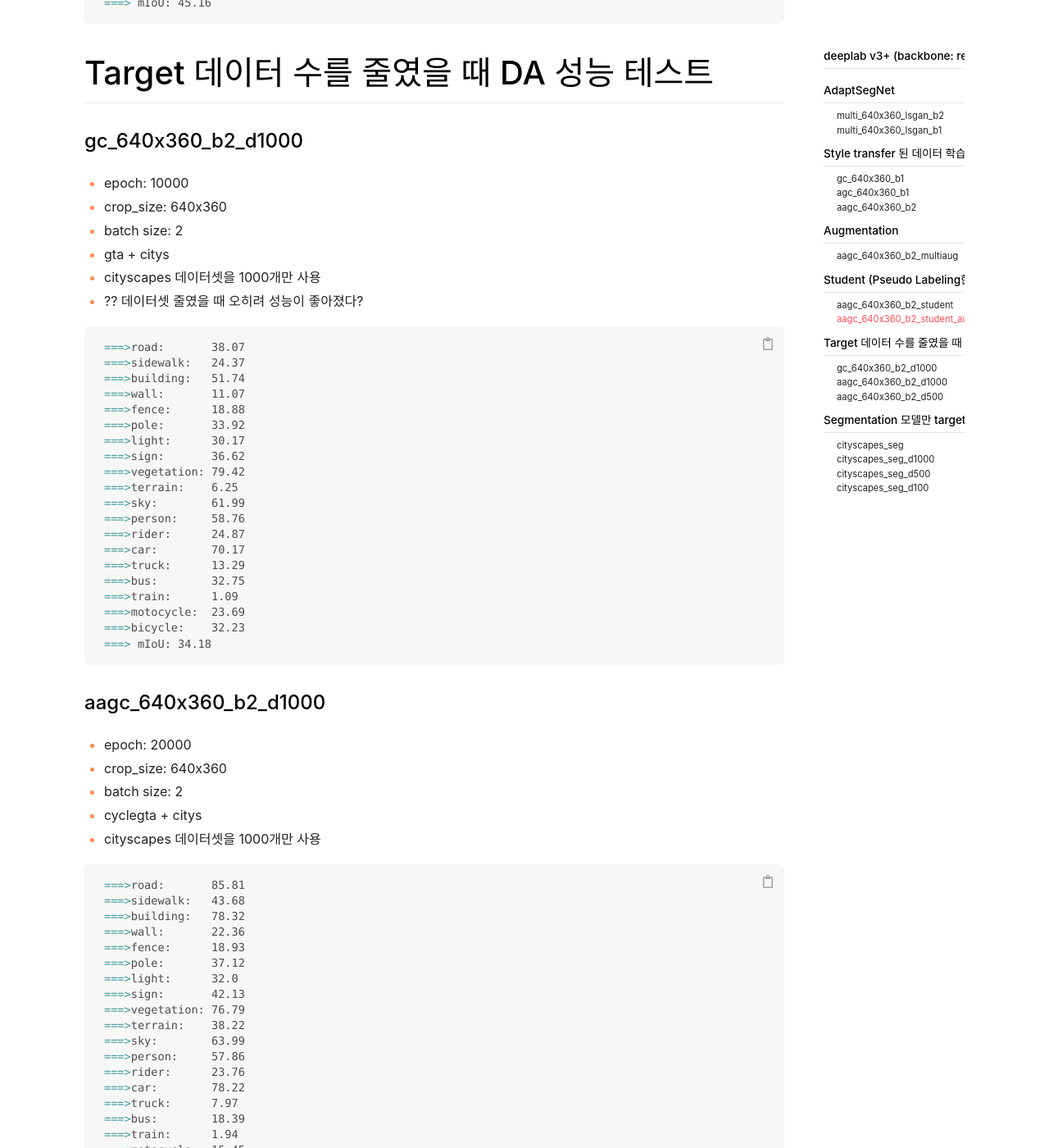
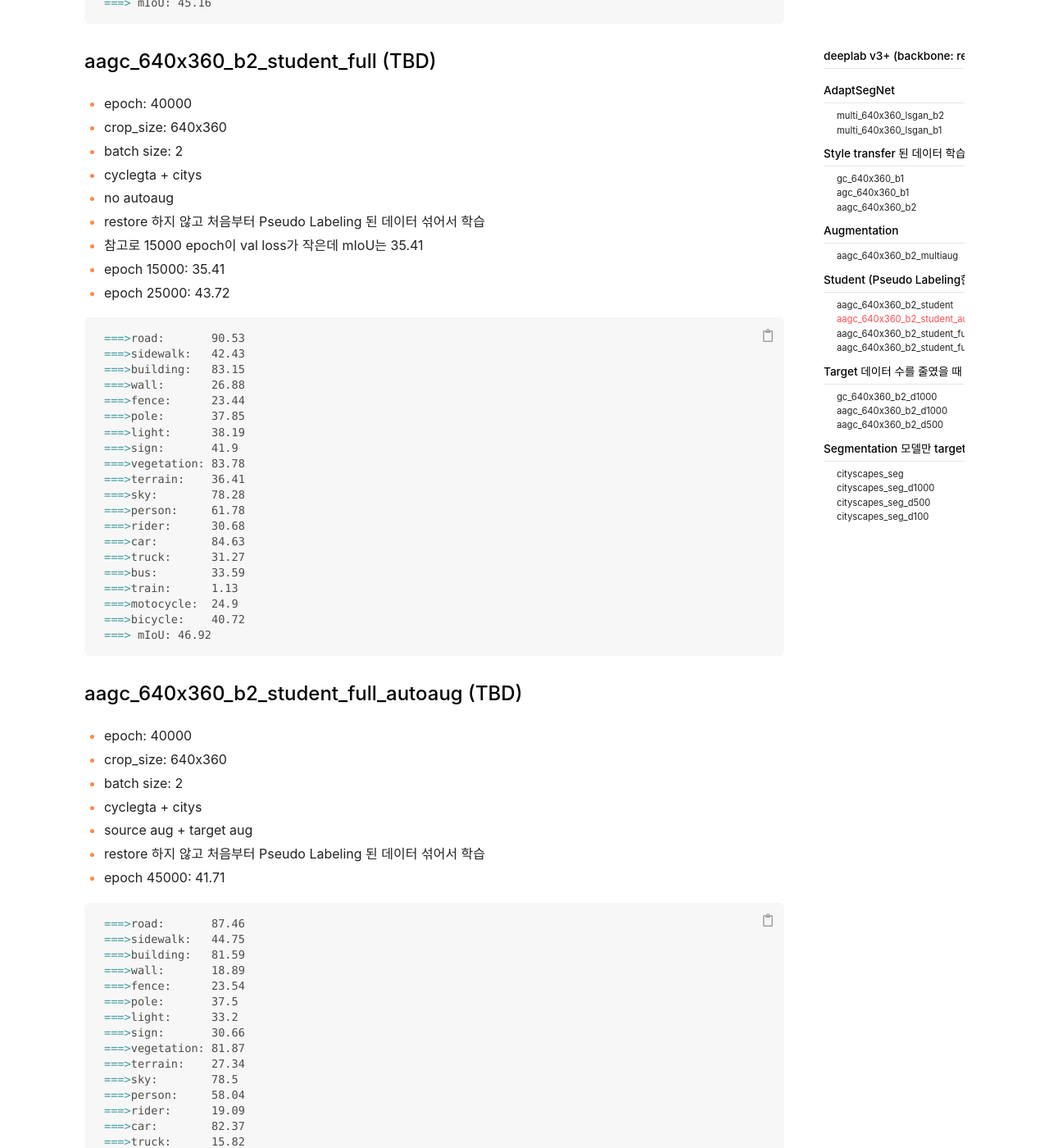
Before and after one commit to onecommit/hi-space.github.io, a Jekyll site: the page built from _posts/21-09-19-paper-eval.md, in a window 1280 px wide and 1400 px high, scrolled down 7857 px. Shown: the whole window at 82% size. Built offline with Jekyll 4.4.1, drawn with Linux system fonts in a browser that asks for light colours; nearby versions of some CDN libraries; comment, search, counter and statistics services are not loaded; some of the changed text lies outside the part shown.

Commit message:
update paper eval

````diff
--- a/_posts/21-09-19-paper-eval.md
+++ b/_posts/21-09-19-paper-eval.md
@@ -346,6 +346,74 @@ python -u ./tools/eval.py \
 ===> mIoU: 45.16
 ```
 
+### aagc_640x360_b2_student_full (TBD)
+
+- epoch: 40000
+- crop_size: 640x360
+- batch size: 2
+- cyclegta + citys
+- no autoaug
+- restore 하지 않고 처음부터 Pseudo Labeling 된 데이터 섞어서 학습
+- 참고로 15000 epoch이 val loss가 작은데 mIoU는 35.41
+- epoch 15000: 35.41
+- epoch 25000: 43.72
+
+```sh
+===>road:       90.53
+===>sidewalk:   42.43
+===>building:   83.15
+===>wall:       26.88
+===>fence:      23.44
+===>pole:       37.85
+===>light:      38.19
+===>sign:       41.9
+===>vegetation: 83.78
+===>terrain:    36.41
+===>sky:        78.28
+===>person:     61.78
+===>rider:      30.68
+===>car:        84.63
+===>truck:      31.27
+===>bus:        33.59
+===>train:      1.13
+===>motocycle:  24.9
+===>bicycle:    40.72
+===> mIoU: 46.92
+```
+
+### aagc_640x360_b2_student_full_autoaug (TBD)
+
+- epoch: 40000
+- crop_size: 640x360
+- batch size: 2
+- cyclegta + citys
+- source aug + target aug
+- restore 하지 않고 처음부터 Pseudo Labeling 된 데이터 섞어서 학습
+- epoch 45000: 41.71
+
+```sh
+===>road:       87.46
+===>sidewalk:   44.75
+===>building:   81.59
+===>wall:       18.89
+===>fence:      23.54
+===>pole:       37.5
+===>light:      33.2
+===>sign:       30.66
+===>vegetation: 81.87
+===>terrain:    27.34
+===>sky:        78.5
+===>person:     58.04
+===>rider:      19.09
+===>car:        82.37
+===>truck:      15.82
+===>bus:        30.46
+===>train:      1.11
+===>motocycle:  21.17
+===>bicycle:    32.73
+===> mIoU: 42.43
+```
+
 # Target 데이터 수를 줄였을 때 DA 성능 테스트
 
 ### gc_640x360_b2_d1000
````
Also changed, not shown: _posts/19-09-14-grpc.md (+1 -1 lines), _posts/21-09-25-gan-appendix.md (+1 -1 lines).
